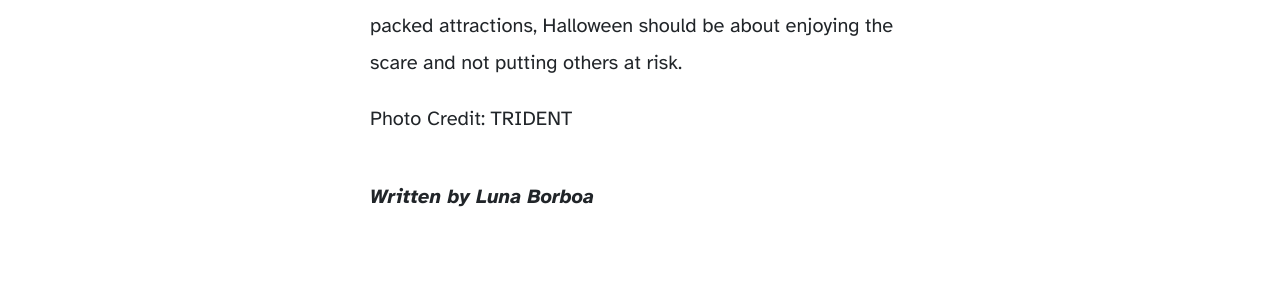
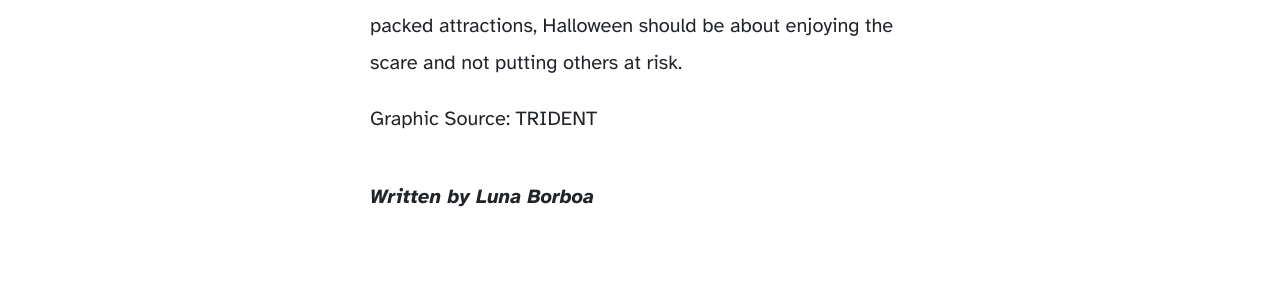
Before and after one commit to csartisan/csartisan.github.io, a Jekyll site: the page built from _posts/2026-11-20-fear-for-fun-knotts-scary-farm-vs-halloween-horror-nights.md, in a window 1280 px wide and 900 px high, scrolled down 1538 px. Shown: the part 384-684 px from the top of the window. Built offline with Jekyll 4.4.1, drawn with Linux system fonts in a browser that asks for light colours; nearby versions of some CDN libraries; comment, search, counter and statistics services are not loaded.

Commit message:
Update _posts/2026-11-20-fear-for-fun-knotts-scary-farm-vs-halloween-horror-nights.md (via Pages CMS)

```diff
--- a/_posts/2026-11-20-fear-for-fun-knotts-scary-farm-vs-halloween-horror-nights.md
+++ b/_posts/2026-11-20-fear-for-fun-knotts-scary-farm-vs-halloween-horror-nights.md
@@ -21,4 +21,4 @@ However, both parks face large crowds thanks to the Halloween experience’s hig
 
 According to the US Universal Hollywood Community, Universal has responded to traffic congestion by making “Early Scare” passes, where they let guests enter the park early at 2 p.m., giving them access to select houses before the nighttime hits. With strategic scare attractions and packed attractions, Halloween should be about enjoying the scare and not putting others at risk.
 
-Photo Credit: TRIDENT
+Graphic Source: TRIDENT
```
